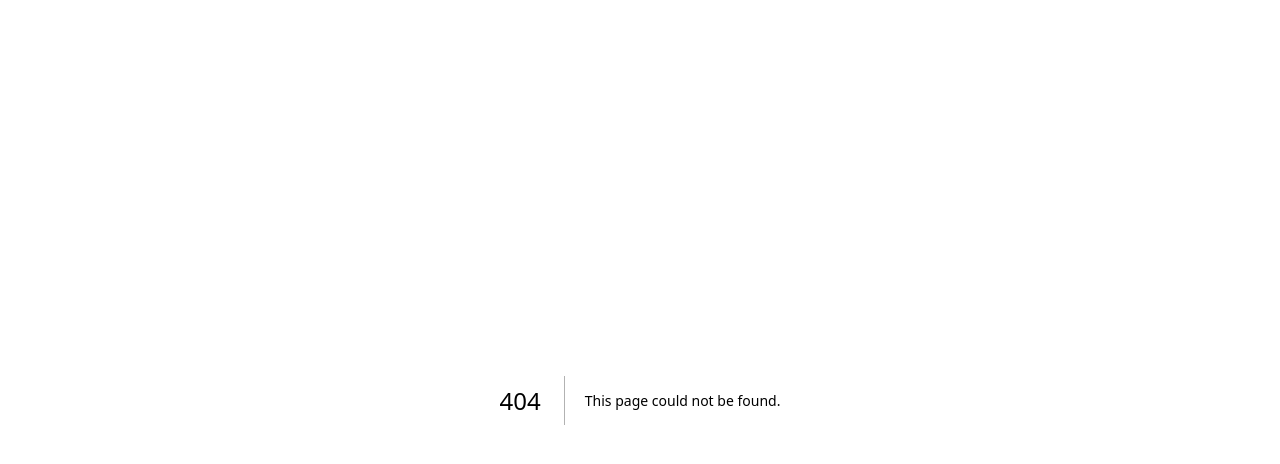
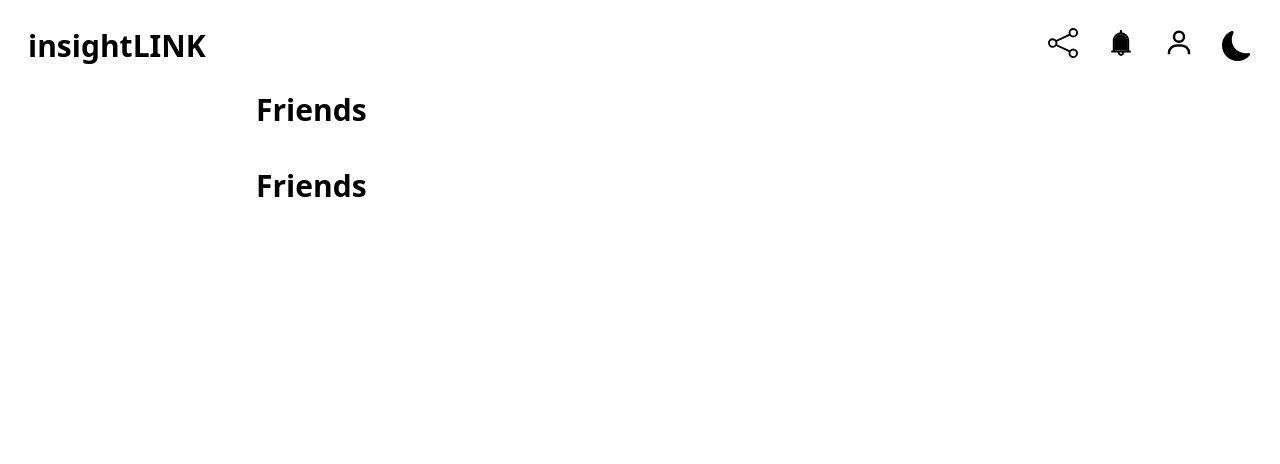
Before and after one commit to suji6707/insightLINK, a Next.js app in the folder client/: page /social in a window 1280 px wide. Before the commit this address had no page. Shown: the top 464 px of the page. Built offline with nearby package versions, Linux system fonts and the light colour scheme.

Commit message:
feat: 소셜 페이지(친구, 피드) 레이아웃 추가 - #3

```diff
--- /dev/null
+++ b/client/src/components/Feeds.tsx
@@ -0,0 +1,33 @@
+import React, { useState } from "react";
+import { FiThumbsUp, FiThumbsDown } from "react-icons/fi";
+import { AiOutlineClose } from "react-icons/ai";
+
+export default function Feeds() {
+  const [cards, setCards] = useState([]);
+
+  return (
+    <div>
+      <p className="text-3xl font-semibold">Friends</p>
+      <ul>
+        {cards &&
+          cards.map((c) => {
+            return (
+              <li key={c.id} className="flex flex-col border-2 my-4">
+                <div className="flex justify-between border-b-2 p-2">
+                  <div>
+                    <p>#{c.tags}</p>
+                  </div>
+                  <div className="flex">
+                    <FiThumbsUp className="mr-2" />
+                    <FiThumbsDown className="mr-2" />
+                    <AiOutlineClose className="mr-2" />
+                  </div>
+                </div>
+                <p className="p-2">{c.content}</p>
+              </li>
+            );
+          })}
+      </ul>
+    </div>
+  );
+}
--- /dev/null
+++ b/client/src/components/Friends.tsx
@@ -0,0 +1,67 @@
+import React, { useRef, useState } from "react";
+
+export default function Friends() {
+  const [friends, setFriends] = useState([]);
+  const listRef = useRef<HTMLUListElement>(null);
+  const [isMouseDown, setIsMouseDown] = useState<boolean>(false);
+  const [startX, setStartX] = useState<number>(0);
+  const [scrollLeft, setScrollLeft] = useState<number>(0);
+
+  const handleMouseDown = (
+    e: React.MouseEvent<HTMLUListElement, MouseEvent>
+  ) => {
+    setIsMouseDown(true);
+    setStartX(e.clientX - (listRef.current?.offsetLeft || 0));
+    setScrollLeft(listRef.current?.scrollLeft || 0);
+  };
+
+  const handleMouseLeave = () => {
+    setIsMouseDown(false);
+  };
+
+  const handleMouseUp = () => {
+    setIsMouseDown(false);
+  };
+
+  const handleMouseMove = (
+    e: React.MouseEvent<HTMLUListElement, MouseEvent>
+  ) => {
+    if (!isMouseDown) return;
+    e.preventDefault();
+    const x = e.clientX - (listRef.current?.offsetLeft || 0);
+    const walk = x - startX; // 여기서 walk 값으로 스크롤 양을 조절합니다
+    if (listRef.current) {
+      listRef.current.scrollLeft = scrollLeft - walk;
+    }
+  };
+
+  return (
+    <div>
+      <p className="text-3xl font-semibold">Friends</p>
+      <ul
+        ref={listRef}
+        className="flex justify-start py-5 overflow-x-hidden overflow-y-hidden scrolling-touch select-none w-full cursor-grab"
+        onMouseDown={handleMouseDown}
+        onMouseLeave={handleMouseLeave}
+        onMouseUp={handleMouseUp}
+        onMouseMove={handleMouseMove}
+      >
+        {friends &&
+          friends.map((f) => {
+            return (
+              <li
+                key={f.id}
+                className="m-3 p-1 flex-shrink-0 bg-gradient-to-tr from-violet-600 to-yellow-300 rounded-full"
+              >
+                <img
+                  src={f.image}
+                  className="w-20 h-20 rounded-full transform transition hover:-rotate-6"
+                  alt="profile"
+                />
+              </li>
+            );
+          })}
+      </ul>
+    </div>
+  );
+}
--- /dev/null
+++ b/client/src/pages/social.tsx
@@ -0,0 +1,18 @@
+import React, { useRef } from "react";
+// Component
+import NavBar from "../components/NavBar";
+import Friends from "@/components/Friends";
+import Feeds from "@/components/Feeds";
+import { Wrapper } from "@/styles/wrapper";
+
+export default function Social() {
+  return (
+    <div>
+      <NavBar />
+      <Wrapper>
+        <Friends />
+        <Feeds />
+      </Wrapper>
+    </div>
+  );
+}
--- /dev/null
+++ b/client/src/styles/wrapper.tsx
@@ -0,0 +1,4 @@
+import tw from "tailwind-styled-components";
+
+export const Wrapper = tw.div`
+w-3/5 mx-auto`;
```
